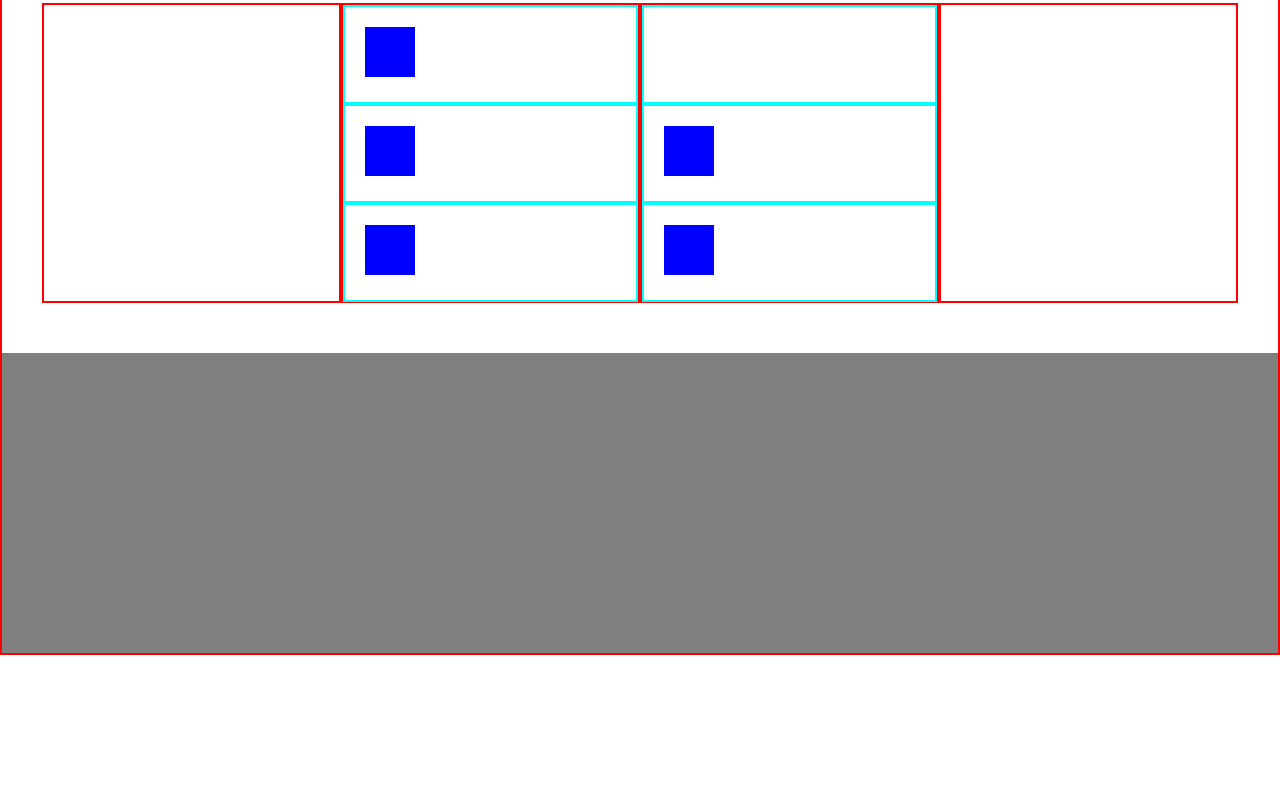
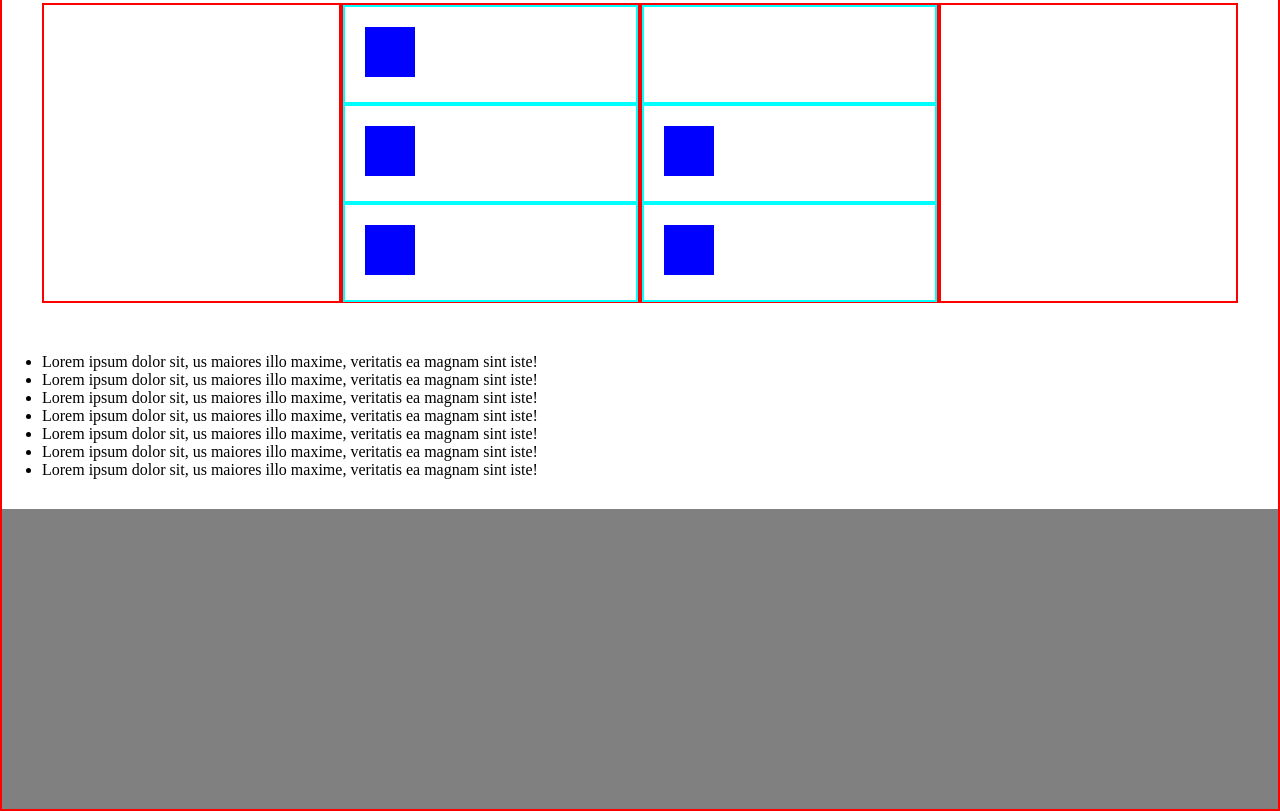
Before and after one commit to eduardo50051/diagramacao, a plain HTML site: page index.html in a window 1280 px wide. Shown: the part 2540-3351 px from the top of the page. Before the commit the page ends 3195 px from the top, so only its background shows below. Drawn offline with nearby package versions, Linux system fonts and the light colour scheme.

Commit message:
li_last_child

```diff
--- a/index.html
+++ b/index.html
@@ -341,6 +341,58 @@
 
 
 
+<div class="corpo_loja">
+
+
+    <div class="ul_jquarry">
+
+
+
+<ul id="Lista">
+
+    <li>
+        Lorem ipsum dolor sit, us maiores illo maxime, veritatis ea magnam sint iste!
+    </li>
+
+    <li>
+        Lorem ipsum dolor sit, us maiores illo maxime, veritatis ea magnam sint iste!
+    </li>
+
+    <li>
+        Lorem ipsum dolor sit, us maiores illo maxime, veritatis ea magnam sint iste!
+    </li>
+
+    <li>
+        Lorem ipsum dolor sit, us maiores illo maxime, veritatis ea magnam sint iste!
+    </li>
+
+    <li>
+        Lorem ipsum dolor sit, us maiores illo maxime, veritatis ea magnam sint iste!
+    </li>
+
+    <li>
+        Lorem ipsum dolor sit, us maiores illo maxime, veritatis ea magnam sint iste!
+    </li>
+
+    <li>
+        Lorem ipsum dolor sit, us maiores illo maxime, veritatis ea magnam sint iste!
+    </li>
+
+</ul>
+
+
+
+    </div>
+
+
+</div>
+
+
+
+
+
+
+
 
 <div class="rodape">
 
--- a/script.js
+++ b/script.js
@@ -67,6 +67,30 @@ $(document).ready(function() {
     });
 
 
+    $("#botao_que_vai_mostrar").click(function() {
+      $("#a_ser_mostrado").slideDown(2000);
+
+
+    });
+
+
+   $("#Lista li:last").hover(function(){
+      $(this).addClass("verde");
+    },function(){
+      $(this).removeClass("verde");
+    });
+
+
+
+
+
+
+
+
+
+
+
+
 
 
   });
--- a/styles.css
+++ b/styles.css
@@ -97,6 +97,14 @@ width: 70px;
 height: 70px;
 background-color: blueviolet;
 
+ }
+
+ .verde{
+  background-color: green;
+ }
+
+ .azul{
+  background-color: blue;
  }
 
  .imagem_destaque{
```
